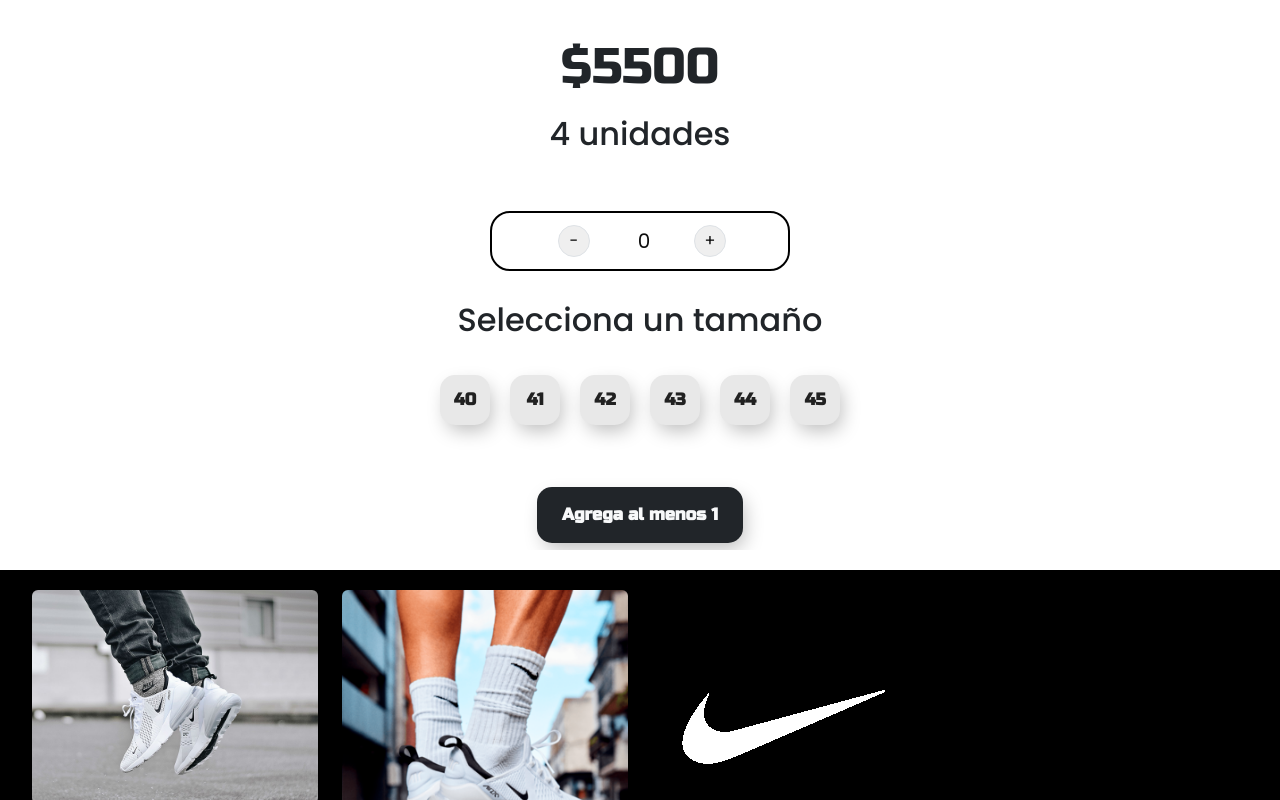
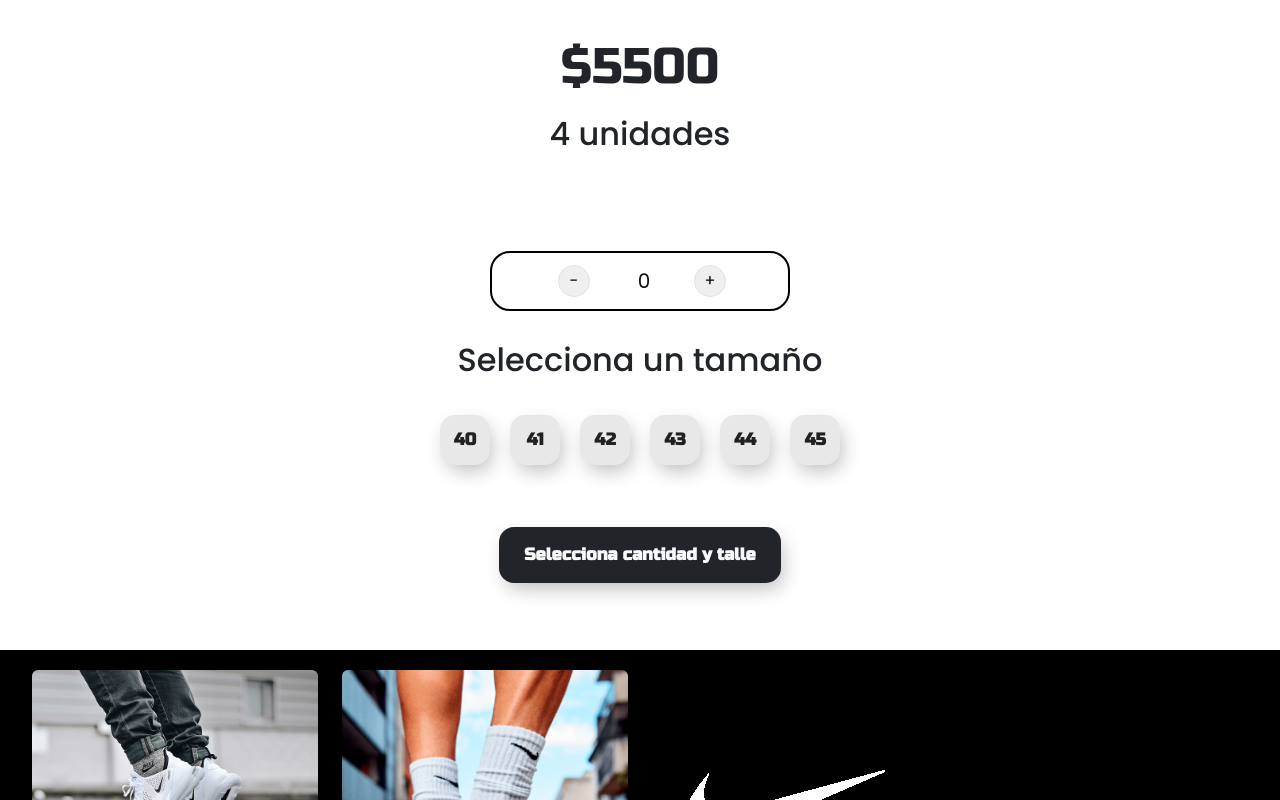
Before and after one commit to Fben4/zapas_uy, a React (Create React App) app: page /item/1 in a window 1280 px wide. Shown: the part 659-1459 px from the top of the page. Built offline with nearby package versions, Linux system fonts and the light colour scheme.

Commit message:
size selector, firebase

```diff
--- a/package.json
+++ b/package.json
@@ -13,6 +13,7 @@
     "@testing-library/react": "^13.3.0",
     "@testing-library/user-event": "^13.5.0",
     "bootstrap": "^5.2.0",
+    "firebase": "^9.10.0",
     "react": "^18.2.0",
     "react-dom": "^18.2.0",
     "react-router-dom": "^6.3.0",
--- a/src/components/cartContext.jsx
+++ b/src/components/cartContext.jsx
@@ -6,16 +6,11 @@ export const CartContext = createContext(); //createContext me permite crear un
 const CartContextProvider = ({children}) =>{
     const [cartList, setCartList] = useState([]) //estado global del carrito
 
-    const selectedsize = (product, size) =>{
-        setCartList([...cartList, {...product, size}])
-    }
 
-    const addItem = (product, quantity  ) =>{
-        isInCart(product.id) ? increase(product.id, quantity, product.stock) : setCartList([...cartList, {...product, quantity, selectedsize}]) //si el producto esta en el carrito, aumento la cantidad, sino lo agrego al carrito
+    const addItem = (product, quantity, size) =>{
+        isInCart (product.id) ? increase(product.id, quantity) : setCartList([...cartList, {...product, quantity, size}])
 
     }
-
-
 
     const isInCart = (id) => cartList.some(item => item.id === id) //funcion que me dice si el producto esta en el carrito
 
@@ -42,7 +37,6 @@ const CartContextProvider = ({children}) =>{
 
 
 
-
     const clear = () =>{
         setCartList([])//limpio el carrito
         console.log(cartList)
@@ -56,7 +50,7 @@ const CartContextProvider = ({children}) =>{
 
 
     return(
-        <CartContext.Provider value={{cartList, addItem, clear, removeItem, cartQuantity, cartTotal, selectedsize}}>
+        <CartContext.Provider value={{cartList, addItem, clear, removeItem, cartQuantity, cartTotal}}>
             {children}
         </CartContext.Provider>
     )
--- a/src/components/itemCount.jsx
+++ b/src/components/itemCount.jsx
@@ -1,32 +1,37 @@
 import React from "react";
 import { Link } from "react-router-dom";
 import '../styles/itemCount.css';
+import '../styles/size.css'
 import { useState } from "react";
 import { faAdd } from "@fortawesome/free-solid-svg-icons";
-import SizeSelector from "./size";
 
 
-const ItemCount = ({ initiate, stock, onAdd ,sizechanger, sizesarray} ) =>{
+
+const ItemCount = ({ initiate, stock, onAdd, sizesarray }) => {
 
 
     const [quantity, setQuantity] = useState(initiate); //hook
+    const [Itemsize, setItemSize] = useState(0);
 
 
     const decrease = () => {
         if (quantity > 0) {
-            setQuantity(quantity-1);
+            setQuantity(quantity - 1);
         }
 
     }
 
     const increase = () => {
         if (quantity < stock) {
-            setQuantity(quantity+1);
+            setQuantity(quantity + 1);
         }
 
     }
 
-
+    const select = (e) => {
+        setItemSize(e.target.value);
+        console.log('select', e.target.value);
+    }
 
 
     return (
@@ -45,19 +50,39 @@ const ItemCount = ({ initiate, stock, onAdd ,sizechanger, sizesarray} ) =>{
                             className="button-plus border rounded-circle icon-shape icon-sm " data-field="quantity" />
                     </div>
                 </div>
+                <div className="container d-flex justify-content-center align-items-center">
 
-                    <SizeSelector sizesarray={sizesarray} sizechanger={sizechanger}/>
+                    <div className="select">
+                        <h2 className='text-center'>Selecciona un tamaño</h2>
+                        <div className='bar'>
+                            {
+                                sizesarray?.map(size =>
+                                    <div key={size} className="size">
+                                        <button value={size} onClick={select} className='button size_option' >{size}</button>
+                                    </div>
+
+                                )
+                            }
+
+                        </div>
+
+                    </div>
+
+                </div>
 
                 <div className="box">
                     {
-                            stock && quantity
-                            ? <button onClick={() => onAdd(quantity)} className="button">Agregar al carrito</button>
-                            : <button  className="button bg-dark text-light">Agrega al menos 1</button>
+                        stock && quantity > 0 && Itemsize > 0
+                            ? <button onClick={() => onAdd(quantity, Itemsize)} className="button">Agregar al carrito</button>
+                            : <button className="button bg-dark text-light">Selecciona cantidad y talle</button>
                     }
                 </div>
             </div>
 
+
         </div>
+
+
     )
 }
 
--- a/src/components/itemDetail.jsx
+++ b/src/components/itemDetail.jsx
@@ -4,7 +4,6 @@ import ItemCount from "./itemCount";
 import Gallery from "./gallery";
 import '../styles/detail.css'
 import Item from "./item";
-import SizeSelector from "./size";
 
 import { useState,  useContext } from "react";
 import { CartContext } from "./cartContext";
@@ -14,22 +13,17 @@ const ItemDetail = ({zapa}) => {
 
 
     const [itemCount, setItemCount] = useState(0);
-    const [itemSize, setItemSize] = useState(0);
+    const [size, setSize] = useState(0);
     const ctx = useContext(CartContext) //hook que me permite usar el contexto, funcion global para modificar el estado global
 
 
-    const sizechanger = (size) => {
-        setItemSize(size);
-        console.log(size);
-
-    }
 
 
-
-    const onAdd = (quantity) => {
+    const onAdd = (quantity , itemSize) => {
         setItemCount(quantity);
+        setSize(itemSize);
          // actualizo el estado de la variable itemCount
-        ctx.addItem(zapa, quantity ); // agrego el producto al carrito
+        ctx.addItem(zapa, quantity, itemSize); // agrego el producto al carrito
 
 
     }
@@ -84,7 +78,7 @@ const ItemDetail = ({zapa}) => {
                         {
                             itemCount === 0 // si itemCount es 0, muestro el contador, si no, muestro el boton de finalizar compra
                             ? <div>
-                                <ItemCount initiate={itemCount} stock={zapa.stock} onAdd={onAdd} sizechanger={sizechanger} sizesarray={zapa.sizes}  />
+                                <ItemCount initiate={itemCount} stock={zapa.stock} onAdd={onAdd} sizesarray={zapa.sizes}  />
 
                             </div>
                             : <div className="gotokart"><Link to='/cart'><button className="button ">Terminar mi compra</button></Link></div>
--- a/src/components/itemDetailContainer.jsx
+++ b/src/components/itemDetailContainer.jsx
@@ -11,17 +11,24 @@ const ItemDetailContainer = () => {
 
     const [zapa, setZapa] = useState({});
     const {idItem} = useParams();
+    const [loading, setLoading] = useState(true);
 
     //componentDidMount
     useEffect(() => { // funciones a ejecutar cuando se monta el componente, consulto base de datos en este caso
         if (idItem){
             customFetch(2000, data.find(item => item.id == idItem))
             .then(result => setZapa(result))
-            .catch(error => console.log(error))}
+            .then(() => setLoading(false))
+            .catch(error => console.log(error))
+            }
+
         } , [idItem]);
 
     return (
-        <ItemDetail zapa={zapa} /> // usar nombre de propiedades iguales a los nombres de los atributos de la base de datos
+        <div>
+            { loading ? <h1>Cargando...</h1> : <ItemDetail zapa={zapa} /> }
+        </div>
+            // usar nombre de propiedades iguales a los nombres de los atributos de la base de datos
 
 
 )};
--- a/src/components/size.jsx
+++ b/src/components/size.jsx
@@ -5,13 +5,12 @@ import { useState } from "react";
 
 
 
-const SizeSelector = (sizesarray, sizechanger) =>{
+const SizeSelector = (sizesarray ) =>{
 
     const [size, setSize] = useState(0);
 
     const select = (e) => {
         setSize(e.target.value);
-        console.log(e.target.value);
 
     }
 
--- a/src/styles/cart.css
+++ b/src/styles/cart.css
@@ -1,14 +1,25 @@
+
+*{
+    box-sizing: border-box;
+    margin: 0;
+}
+
 .line{
 
     background-color: white;
-    height: auto;
+    width: 90%;
+    min-height: 150px;
     border-radius: 26px;
-    margin: 20px;
+    margin: 30px;
     padding: 20px;
     box-shadow: rgba(17, 12, 46, 0.15) 0px 48px 100px 0px;
 
 }
 
+.caja{
+    margin: 30px;
+    padding: 10px;
+}
 
 .detail{
     width: 100%;
@@ -33,3 +44,17 @@
 .subtotal p{
     color: rgb(47, 118, 47);
 }
+
+
+.sum{
+    padding: 0;
+    margin: auto;
+
+}
+.summary{
+    background-color: white;
+    min-height: 300px;
+    box-shadow: rgba(17, 12, 46, 0.15) 0px 48px 100px 0px;
+    border-radius: 26px;
+
+}
--- a/src/styles/itemCount.css
+++ b/src/styles/itemCount.css
@@ -126,3 +126,39 @@ icon-shape {
 .button:hover::before {
     width: 100%;
 }
+
+
+.bar{
+    height: auto;
+    width: auto;
+    margin: 20px;
+    padding: 5px;
+    display: flex;
+    flex-wrap: wrap;
+    justify-content: center;
+
+}
+.size{
+    height: auto;
+    width: auto;
+
+
+}
+.size_option{
+    margin: 10px;
+    height: 50px;
+    width: 50px;
+    display: flex;
+    justify-content: center;
+    align-items: center;
+
+}
+
+.size_option:focus{
+    background-color: black;
+    color: white;
+}
+
+.item h2{
+    font-size: 20px;
+}
--- a/src/utils/data.jsx
+++ b/src/utils/data.jsx
@@ -17,6 +17,7 @@ const data = [
         sales: 0,
         sizes : [40,41,42,43,44,45],
         cost:5500 ,
+        size:0,
         stock:4
     },
     {
@@ -35,6 +36,7 @@ const data = [
         sales: 0,
         sizes: [36,37,38,39,40,41,42,43,44,45],
         cost:8000 ,
+        size:0,
         stock:3
     },
     {
@@ -53,6 +55,7 @@ const data = [
         sales: 0,
         cost:9000 ,
         sizes : [40,41,42,43,44,45],
+        size:0,
         stock:6
     },
     {
@@ -71,6 +74,7 @@ const data = [
         sales: 1,
         cost:8000 ,
         sizes : [40,41,42,43,44,45],
+        size:0,
         stock:8
     },
     {
@@ -89,6 +93,7 @@ const data = [
         sales: 0,
         cost:6000 ,
         sizes : [40,41,42,43,44,45],
+        size:0,
         stock:7
     },
     {
@@ -107,6 +112,7 @@ const data = [
         sales: 3,
         sizes : [39,40,41,42,43,44,45],
         cost:7000 ,
+        size:0,
         stock:4
     }
 ]
--- /dev/null
+++ b/src/utils/firebaseConfig.js
@@ -0,0 +1,24 @@
+// Import the functions you need from the SDKs you need
+import { initializeApp } from "firebase/app";
+import { getFirestore } from "firebase/firestore";
+import { getStorage} from "firebase/storage";
+// TODO: Add SDKs for Firebase products that you want to use
+// https://firebase.google.com/docs/web/setup#available-libraries
+
+// Your web app's Firebase configuration
+const firebaseConfig = {
+    apiKey: "AIzaSyBnQuWX6o876yNcs9B3yeOe_ahDOvEuo9Q",
+    authDomain: "zapas-uy.firebaseapp.com",
+    projectId: "zapas-uy",
+    storageBucket: "zapas-uy.appspot.com",
+    messagingSenderId: "1000010015967",
+    appId: "1:1000010015967:web:b65d8fd4b4aeaa1e9bf56a"
+};
+
+// Initialize Firebase
+const app = initializeApp(firebaseConfig);
+
+export const storage = getStorage(app);
+
+// Initialize Cloud Firestore and get a reference to the service
+export const db = getFirestore(app);
```
Also changed, not shown: src/components/cart.jsx (+15 -9 lines), src/components/itemListContainer.jsx (+20 -16 lines), 1 other file (tests, documents, lock files or other folders). Lines whose indentation alone changed are shown as unchanged.
